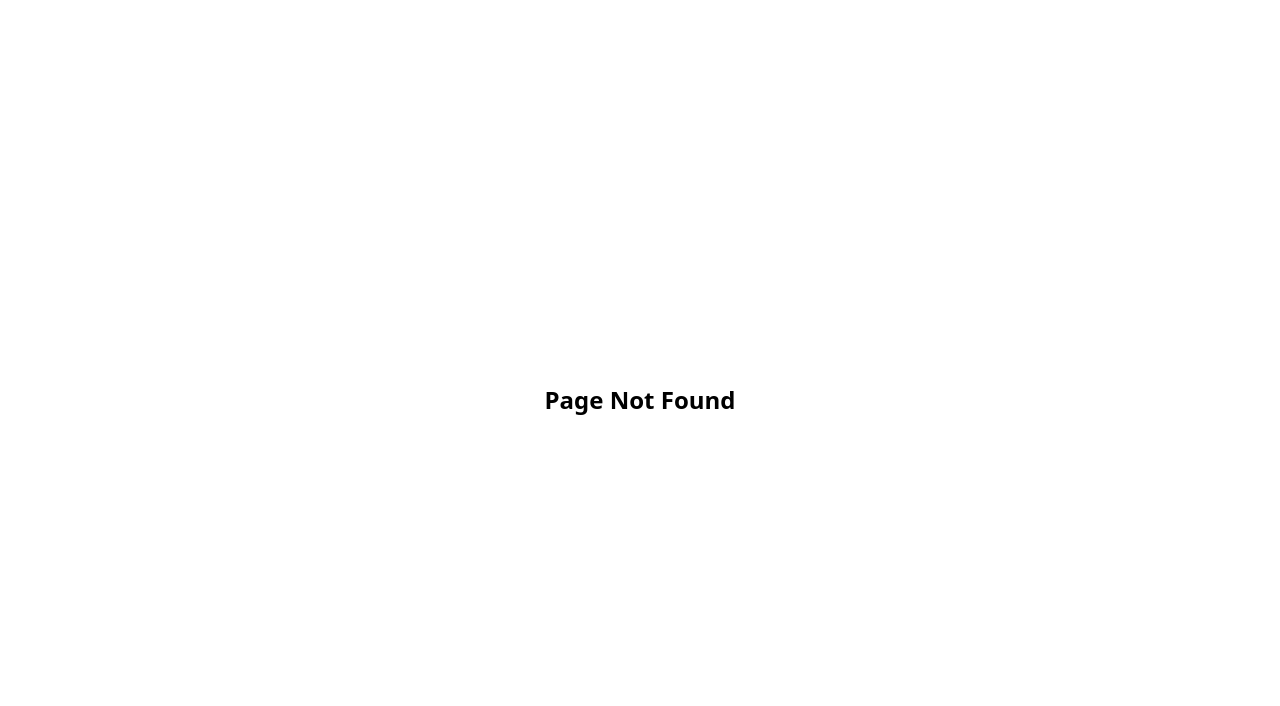
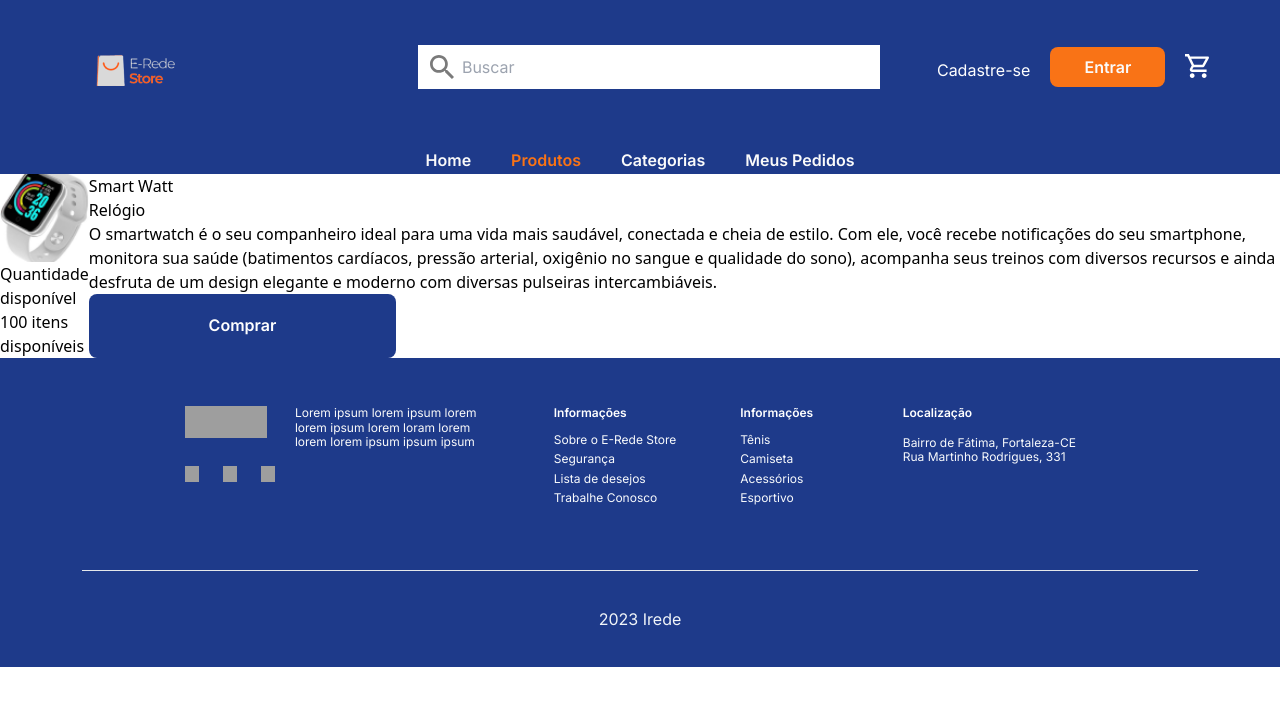
Before and after one commit to silbjava/E_comerce_Final_proj, a React (Vite) app: page /produtos/1 in a window 1280 px wide. Before the commit this address had no page. Shown: the top 706 px of the page. Built offline with nearby package versions, Linux system fonts and the light colour scheme; grey boxes are pictures that could not be loaded.

Commit message:
Tela detalhes

```diff
--- a/src/App.jsx
+++ b/src/App.jsx
@@ -7,6 +7,7 @@ import Login from "./Pages/Login"
 import Page404 from "./Pages/404"
 import Paginas from "./Components/Paginas"
 import Produtos from "./Pages/Produtos"
+import Detalhes from "./Pages/Detalhes"
 
 function App() {
 
@@ -19,7 +20,10 @@ function App() {
             <Route path="/cadastro" element={<Cadastro/>}/>
             <Route path="/categorias" element={<Categorias />} />
             <Route path="/meuspedidos" element={<MeusPedidos />} />
-            <Route path="produtos" element={<Produtos/>}/>
+            <Route path="/produtos" >
+              <Route index element={<Produtos/>}/>
+              <Route path=":detalhes" element={<Detalhes/>}/>
+            </Route>
             <Route path="*" element={<Page404 />} />
             <Route path="paginas" element={<Paginas/>}/>
           </Routes>
--- a/src/Components/Footer/index.jsx
+++ b/src/Components/Footer/index.jsx
@@ -1,8 +1,8 @@
 export function Footer() {
     return (
         <>
-            <div className=" hidden sm:flex flex-col bg-blue-900 w-screen pb-9 pt-12">
-                <section className="ml-[14.45vw] flex flex-wrap w-auto h-auto">
+            <div className=" hidden sl:flex flex-col bg-blue-900 w-screen pb-9 pt-12">
+                <section className="ml-[14.45vw] flex flex-wrap">
                     <div className="flex m-0 p-0 w-[292px] h-[76px]" >
                         <div className="flex flex-col justify-between">
                             <img id="logo" className="flex w-[81.8px] h-[32px] m-0 p-0" src="src\assets\Logo E-Rede.png" alt="Logo E-rede" />
@@ -47,7 +47,7 @@ export function Footer() {
                 </section>
             </div>
 
-            <div className="sl:hidden flex flex-col bg-blue-900 pt-[25px] pb-4 h-auto ">
+            <div className="sl:hidden flex flex-col bg-blue-900 pt-[25px] pb-4 ">
                 <section className=" flex pl-6 flex-wrap">
                     <div className=" flex m-0 p-0 w-[292px] h-[76px]" >
                         <div className="flex flex-col">
--- a/src/Components/Header/index.jsx
+++ b/src/Components/Header/index.jsx
@@ -11,9 +11,9 @@ export function Header() {
 
             <div className="hidden sm:flex flex-col h-[174px] pb-[7px] bg-blue-900 w-screen">
                 <div className="flex">
-                    <img id="logo" className="w-[81.8px] h-8 mt-[54px] ml-[7.43vw] lg:mr-[18.83vw] sm:mr-[15%]" src="src\assets\Logo E-Rede.png" alt="Logo E-rede" />
+                    <img id="logo" className="w-[81.8px] h-8 mt-[54px] ml-[7.43vw] lg:mr-[18.83vw] sm:mr-[15%]" src="./../src/assets/Logo E-rede.png" alt="Logo E-rede" />
                     <div className="flex relative items-center mt-[45px] mr-[4.44vw]">
-                        <img id="pesquisar" className=" absolute w-6 ml-3 pointer-events-none " src="src\assets\Procurar.svg" alt="icone de pesquisa" />
+                        <img id="pesquisar" className=" absolute w-6 ml-3 pointer-events-none " src="./../src/assets/Procurar.svg" alt="icone de pesquisa" />
                         <input className="h-11 w-[36.11vw] pl-11 text-stone-500 font-inter" type="serach" placeholder="Buscar" required />
                     </div>
 
@@ -25,7 +25,7 @@ export function Header() {
                             <Link to="/login">Entrar</Link>
                         </button>
                         <button className="w-6 h-6 pt-[7px]">
-                            <img id="carrinho" src="src\assets\Carrinho.svg" alt="icone carrinho de compras" />
+                            <img id="carrinho" src=".\..\src\assets\Carrinho.svg" alt="icone carrinho de compras" />
                         </button>
                     </div>
                 </div>
--- /dev/null
+++ b/src/Pages/Detalhes/index.jsx
@@ -0,0 +1,33 @@
+import { Footer } from "../../Components/Footer";
+import { Header } from "../../Components/Header";
+
+export default function Detalhes(){
+    return(
+       <>
+       <Header/>
+       <section className="flex">
+        <div className="flex flex-col">
+            <img src="./../src/assets/SmartWatch.png" alt="smartwatch" />
+            <p>Quantidade disponível</p>
+            <p>100 itens disponíveis</p>
+        </div>
+        <div>
+            <p>Smart Watt</p>
+            <p>Relógio</p>
+            <p> O smartwatch é o seu companheiro ideal para uma
+                 vida mais saudável, conectada e cheia de estilo.
+                 Com ele, você recebe notificações do seu smartphone,
+                  monitora sua saúde (batimentos cardíacos, pressão arterial,
+                  oxigênio no sangue e qualidade do sono), acompanha seus
+                  treinos com diversos recursos e ainda desfruta de um
+                  design elegante e moderno com diversas pulseiras intercambiáveis. </p>
+                  <div className="flex">
+                    <button className="flex w-[24vw] h-[5vw] bg-blue-900 rounded-lg items-center justify-center font-inter font-semibold text-px16 leading-29.05 text-[#FFFFFF]"> Comprar</button>
+                  </div>
+
+        </div>
+       </section>
+       <Footer/>
+       </>
+    )
+}
```
